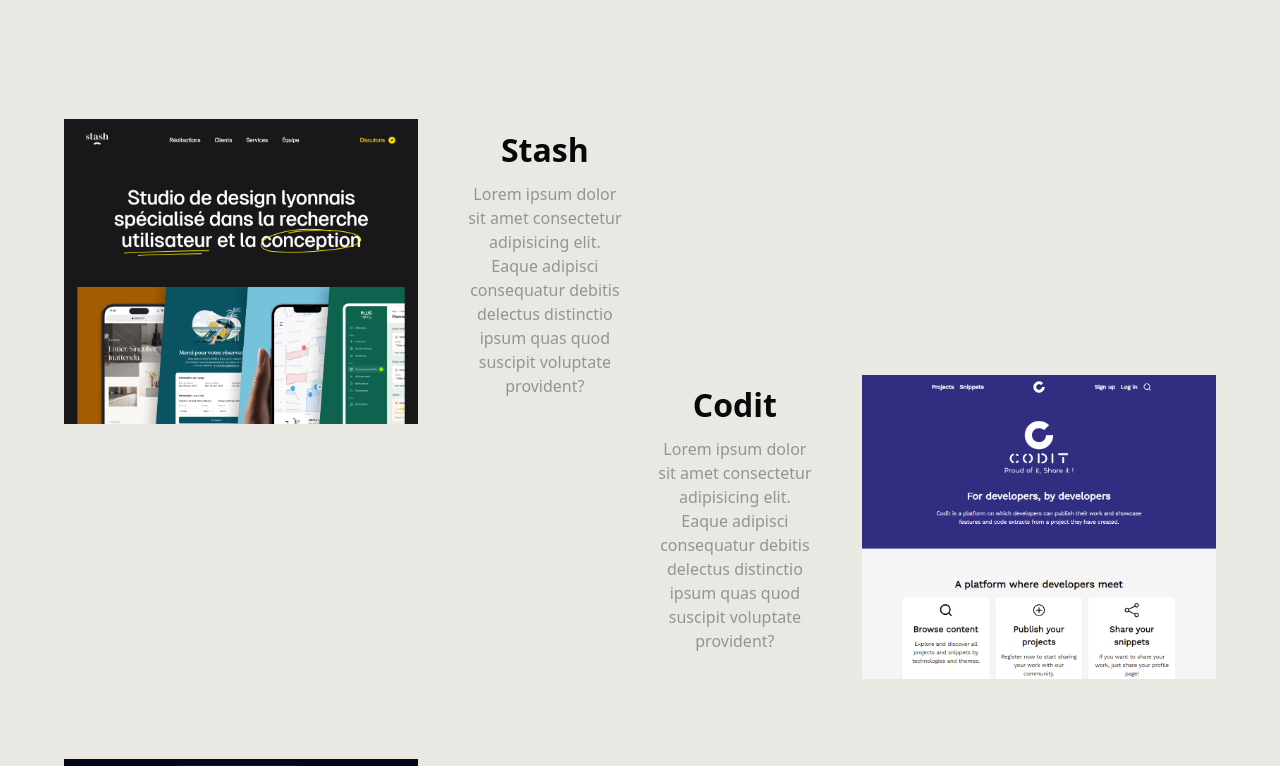
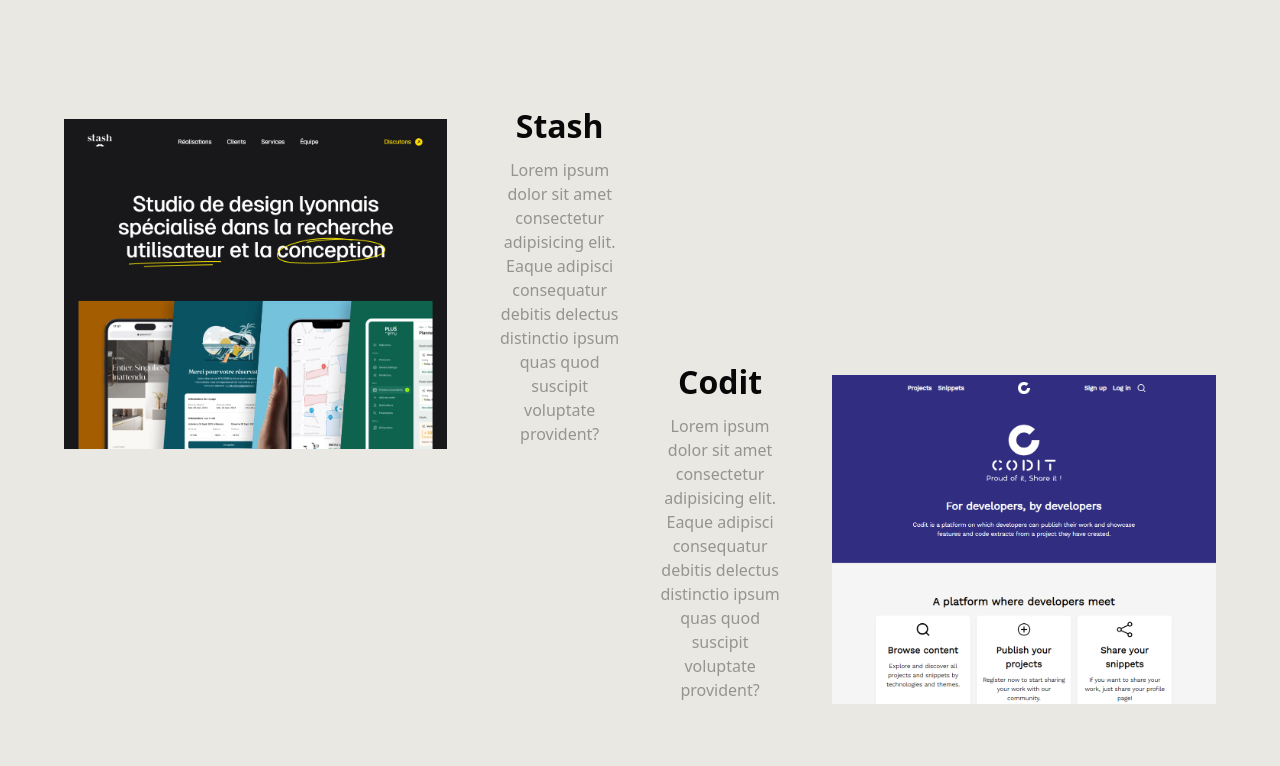
Before and after one commit to SebastienLaurentt/Portfolio-V2, a Next.js app: page / in a window 1280 px wide. Shown: the part 2397-3163 px from the top of the page. Built offline with nearby package versions, Linux system fonts and the light colour scheme.

Commit message:
update ProjectCard css

```diff
--- a/components/ProjectCard/ProjectCard.tsx
+++ b/components/ProjectCard/ProjectCard.tsx
@@ -21,9 +21,9 @@ const ProjectCard = ({
   const isRowReverse = rowReverse ? "md:flex-row-reverse" : "";
 
   return (
-    <div className={`mb-16 ${classname}`}>
+    <div className={`mb-24 md:mb-36 lg:mb-48 ${classname}`}>
       <div className={`md:flex ${isRowReverse} md:items-center md:gap-x-12 w-full`}>
-        <div className="text-center md:w-4/5">
+        <div className="text-center md:w-4/5 lg:md:w-3/5">
           <h3 className="mb-1 md:mb-3">{projectTitle}</h3>
           <p className="text-sm md:text-sm">{projectDescription}</p>
         </div>
```
